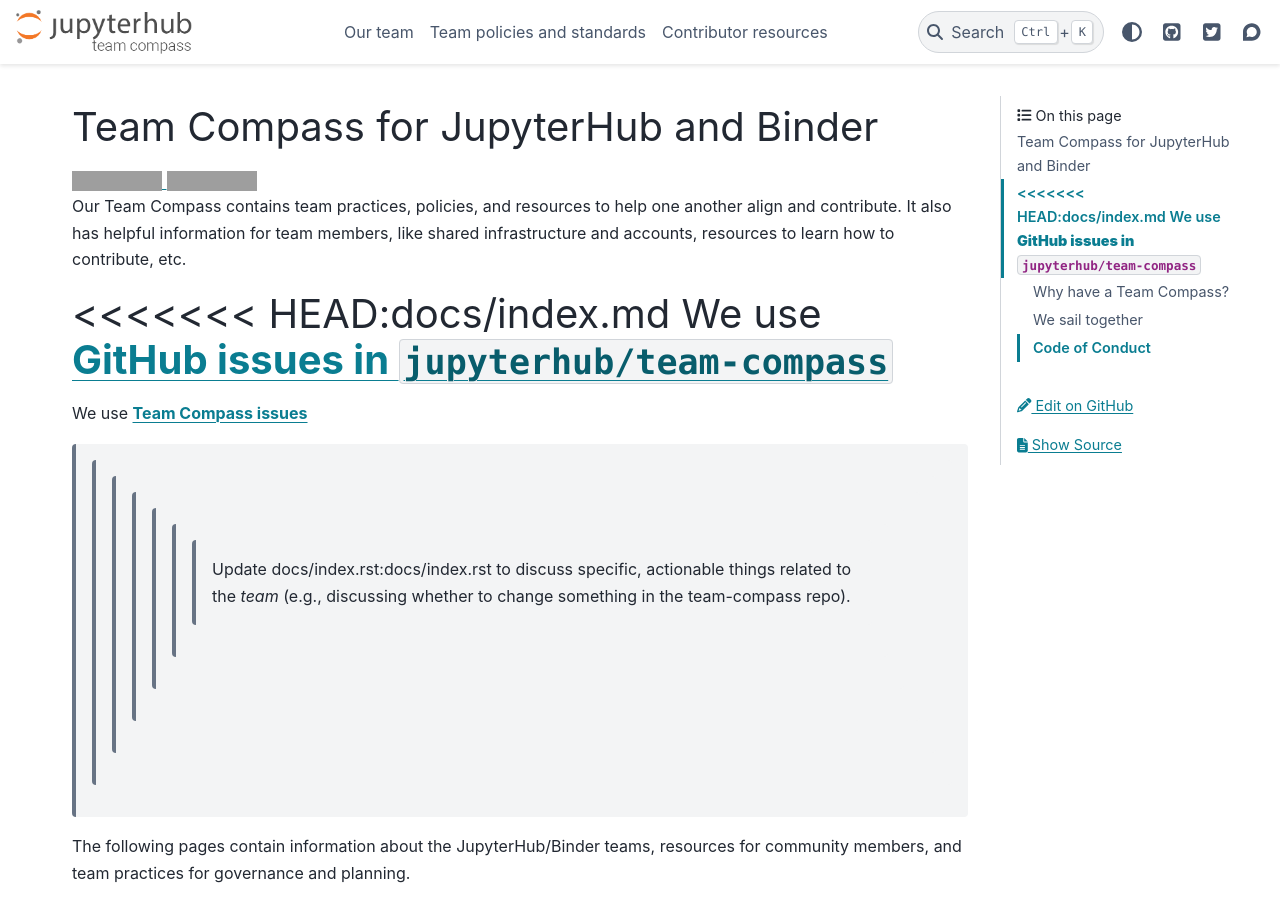
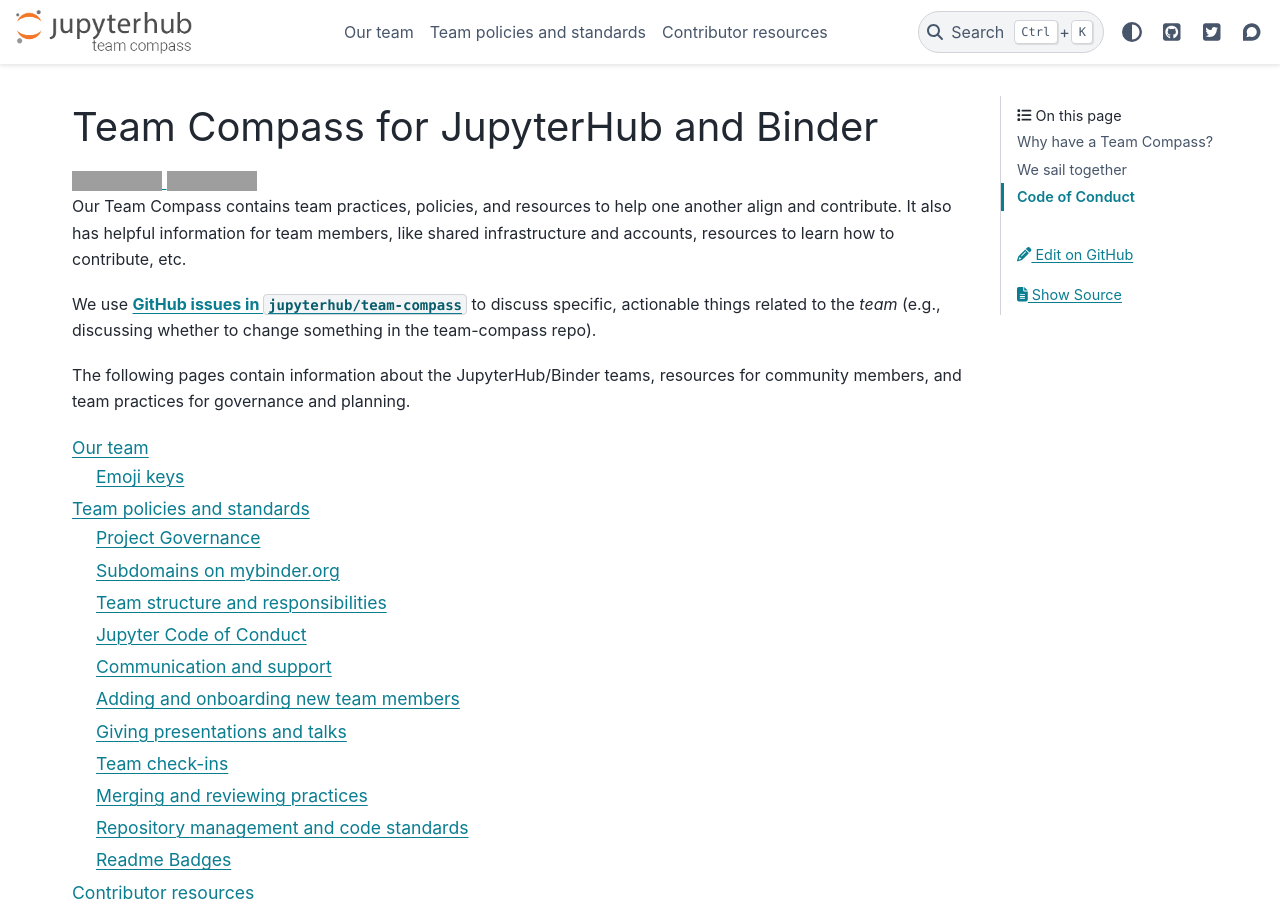
Before and after one commit to jupyterhub/team-compass, a Sphinx documentation site: the page built from docs/index.md, in a window 1280 px wide and 900 px high. Built offline with Sphinx 7.4.7 and the PyData theme 0.15.4, drawn with Linux system fonts in a browser that asks for light colours; the version number could not be read and is left out; grey boxes are pictures that could not be loaded.

Commit message:
Update docs/index-team_guides.rst

```diff
--- a/docs/index.md
+++ b/docs/index.md
@@ -13,11 +13,7 @@
 Our Team Compass contains team practices, policies, and resources to help one another align and contribute.
 It also has helpful information for team members, like shared infrastructure and accounts, resources to learn how to contribute, etc.
 
-<<<<<<< HEAD:docs/index.md
 We use **[GitHub issues in `jupyterhub/team-compass`](https://github.com/jupyterhub/team-compass/issues)**
-=======
-We use [**Team Compass issues**](https://github.com/jupyterhub/team-compass/issues)
->>>>>>> Update docs/index.rst:docs/index.rst
 to discuss specific, actionable things related to the *team* (e.g., discussing whether to change something in the team-compass repo).
 
 The following pages contain information about the JupyterHub/Binder
```
